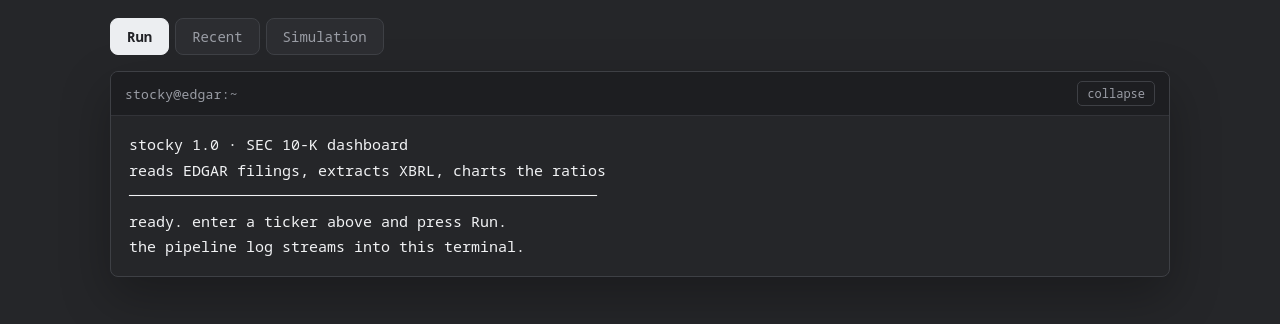
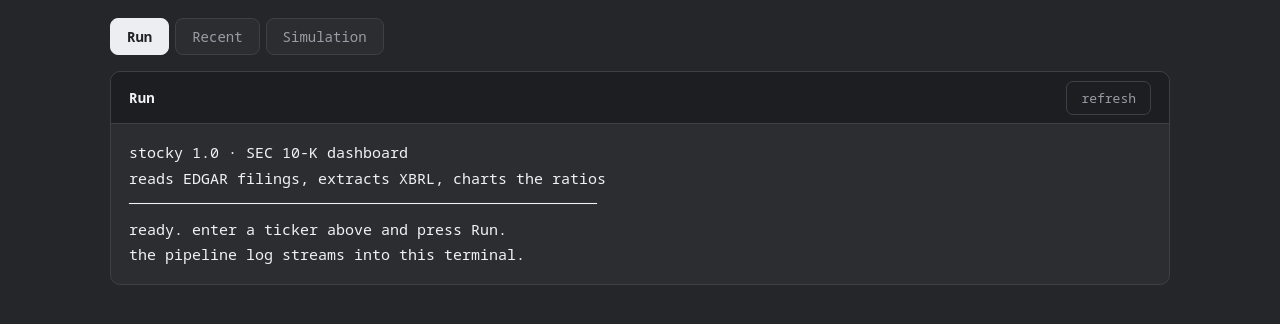
Before and after one commit to jorgecanut/10kanalyzer, a Flask app: page / in a window 1280 px wide. Shown: the part 140-464 px from the top of the page. Run offline with Flask 3, Linux system fonts and the light colour scheme; data that the repository does not hold is empty.

Commit message:
Unify tab panels and move simulation data beside chart

```diff
--- a/templates/index.html
+++ b/templates/index.html
@@ -147,65 +147,68 @@
   .muted { color:var(--muted); font-size:13px; }
   .hidden { display:none; }
 
-  /* Simulation: one window, separated inside. */
-  .sim-window { padding:0; overflow:hidden; }
-  .sim-head { display:flex; justify-content:space-between; gap:12px; align-items:center; flex-wrap:wrap;
-              padding:14px 18px; border-bottom:1px solid var(--line); }
-  .sim-block { padding:16px 18px; border-bottom:1px solid var(--line); }
-  .sim-block:last-child { border-bottom:0; }
-  .sim-block h3 { margin:0 0 12px; font-size:13px; color:var(--muted); font-weight:600;
+  /* Panels: shared chrome for Run, Recent and Simulation. */
+  .panel { background:var(--surface); border:1px solid var(--line); border-radius:10px;
+           margin-bottom:16px; overflow:hidden; }
+  .panel-head { display:flex; align-items:center; justify-content:space-between; gap:12px;
+                min-height:52px; padding:0 18px; background:var(--bar);
+                border-bottom:1px solid var(--line); flex-wrap:wrap; }
+  .panel-title { font-size:14px; font-weight:600; letter-spacing:.02em; }
+  .panel-actions { display:flex; align-items:center; gap:10px; flex-wrap:wrap; }
+  .panel-btn { padding:7px 14px; border:1px solid var(--line); border-radius:7px;
+               background:var(--bar); color:var(--muted); font-size:13px; cursor:pointer; }
+  .panel-btn:hover { color:var(--text); border-color:var(--muted); }
+  .panel-body { padding:16px 18px; }
+  .panel-head select { background:var(--bar); }
+  .panel-body > :first-child { margin-top:0; }
+  .panel-body > :last-child { margin-bottom:0; }
+
+  /* Simulation: market data left of the chart, projection underneath. */
+  .sim-row { display:grid; grid-template-columns:250px minmax(0,1fr); gap:20px; align-items:start; }
+  .sim-section h3, .sim-market h3 { margin:0 0 12px; font-size:12px; color:var(--muted); font-weight:600;
                                     text-transform:uppercase; letter-spacing:.04em; }
   .sim-meta { color:var(--muted); font-size:12px; margin:0 0 10px; }
   .sim-chart svg { display:block; width:100%; height:auto; cursor:crosshair; touch-action:none; }
   .sim-controls { display:flex; gap:6px; flex-wrap:wrap; margin-top:12px; }
-  .sim-controls button { padding:5px 10px; border:1px solid var(--line); border-radius:6px; background:var(--bg);
+  .sim-controls button { padding:5px 10px; border:1px solid var(--line); border-radius:6px; background:var(--bar);
                          color:var(--muted); font-size:12px; cursor:pointer; }
   .sim-controls button.active { background:var(--accent); border-color:var(--accent); color:var(--on-accent); }
-  .sim-stats, .sim-result { display:grid; grid-template-columns:repeat(auto-fit, minmax(190px, 1fr)); gap:0 20px; }
+  .sim-stats { display:block; }
+  .sim-result { display:grid; grid-template-columns:repeat(auto-fit, minmax(180px, 1fr)); gap:0 20px;
+                margin-top:14px; padding-top:10px; border-top:1px solid var(--line-soft); }
+  .sim-result:empty { display:none; }
   .stat { display:flex; justify-content:space-between; gap:12px; padding:7px 0;
           border-bottom:1px solid var(--line-soft); font-size:13px; }
   .stat:last-child { border-bottom:0; }
   .stat span:first-child { color:var(--muted); }
   .stat b { font-weight:600; }
+  .sim-section { margin-top:20px; padding-top:18px; border-top:1px solid var(--line); }
   .sim-form { display:grid; grid-template-columns:repeat(auto-fit, minmax(160px, 1fr)); gap:12px; align-items:end; }
   .sim-form label { display:block; font-size:12px; color:var(--muted); margin:0 0 5px; }
   .sim-form input { width:100%; padding:8px 10px; border:1px solid var(--line);
-                    border-radius:7px; background:var(--bg); color:var(--text); font-size:14px; }
+                    border-radius:7px; background:var(--bar); color:var(--text); font-size:14px; }
   .sim-mode { display:flex; gap:6px; }
   .sim-mode button { flex:1; padding:8px; border:1px solid var(--line); border-radius:7px;
-                     background:var(--bg); color:var(--muted); font-size:12px; cursor:pointer; }
+                     background:var(--bar); color:var(--muted); font-size:12px; cursor:pointer; }
   .sim-mode button.active { background:var(--accent); border-color:var(--accent); color:var(--on-accent); }
-  .sim-result { margin-top:14px; padding-top:6px; border-top:1px solid var(--line-soft); }
-  .sim-result:empty { display:none; }
   .sim-note { color:var(--muted); font-size:12px; margin:12px 0 0; }
+  @media (max-width:820px) {
+    .sim-row { grid-template-columns:1fr; }
+  }
   @media (max-width:600px) {
-    .sim-head, .sim-block { padding:12px 14px; }
+    .panel-head { padding:0 14px; }
+    .panel-body { padding:14px; }
+    .sim-form { grid-template-columns:1fr 1fr; }
   }
 
-  /* Terminal: same colour as the page background, retractable. */
-  .terminal { margin:6px 0 24px; background:var(--bg);
-              border:1px solid var(--line); border-radius:8px; overflow:hidden;
-              box-shadow:0 20px 50px rgba(0,0,0,.28); }
-  .term-bar { display:flex; align-items:center; justify-content:space-between; gap:12px;
-              padding:9px 14px; background:var(--bar); border-bottom:1px solid var(--line-soft); }
-  .terminal.collapsed .term-bar { border-bottom:0; }
-  .term-title { font:13px var(--mono);
-                color:var(--muted); letter-spacing:.02em; }
-  .term-toggle { border:1px solid var(--line); background:transparent; color:var(--muted); cursor:pointer;
-                 font:12px var(--mono);
-                 padding:3px 9px; border-radius:5px; }
-  .term-toggle:hover { color:var(--text); border-color:var(--muted); }
-  .term-body { max-height:360px; overflow:auto; padding:16px 18px;
-               font:15px/1.7 var(--mono);
-               color:var(--text); opacity:1;
-               transition:max-height .35s ease, opacity .25s ease, padding .35s ease; }
-  .terminal.collapsed .term-body { max-height:0; opacity:0; padding-top:0; padding-bottom:0; }
+  /* Terminal body: same panel chrome, monospace log. */
+  .term-body { max-height:360px; overflow:auto;
+               font:15px/1.7 var(--mono); color:var(--text); }
   .term-log { margin:0; font:inherit; color:inherit; white-space:pre-wrap; word-break:break-word; }
   .term-dim { color:var(--muted); }
   .term-ok { color:var(--green); }
   @media (max-width:600px) {
-    .term-body { font-size:14px; padding:14px; }
-    .terminal { margin:0 auto 18px; }
+    .term-body { font-size:14px; }
     header { padding:10px 14px; }
     .toolbar { padding:8px 14px; }
     .user-id { max-width:130px; }
@@ -271,13 +274,14 @@
 
   <!-- Run tab -->
   <section id="pane-run">
-    <section class="terminal" id="terminal">
-      <div class="term-bar" id="term-bar">
-        <span class="term-title">stocky@edgar:~</span>
-        <button id="term-toggle" class="term-toggle" onclick="toggleTerminal()"
-                aria-controls="term-body" aria-expanded="true">collapse</button>
+    <section class="panel" id="terminal">
+      <div class="panel-head">
+        <span class="panel-title">Run</span>
+        <span class="panel-actions">
+          <button class="panel-btn" onclick="refreshRun()">refresh</button>
+        </span>
       </div>
-      <div class="term-body" id="term-body">
+      <div class="panel-body term-body" id="term-body">
         <pre id="term-log" class="term-log" role="log" aria-live="polite">stocky 1.0 · SEC 10-K dashboard
 reads EDGAR filings, extracts XBRL, charts the ratios
 ────────────────────────────────────────────────────
@@ -290,28 +294,37 @@ the pipeline log streams into this terminal.</pre>
 
   <!-- Recent tab -->
   <section id="pane-recent" class="hidden">
-    <div class="card">
-      <div class="row" style="justify-content:space-between">
-        <strong>Recent runs</strong>
-        <a href="#" onclick="loadRecent();return false">refresh</a>
+    <div class="panel">
+      <div class="panel-head">
+        <span class="panel-title">Recent</span>
+        <span class="panel-actions">
+          <button class="panel-btn" onclick="loadRecent()">refresh</button>
+        </span>
       </div>
+      <div class="panel-body">
         <ul id="recent" class="recent"><li class="muted">Loading…</li></ul>
+      </div>
     </div>
     <div id="results-recent"></div>
   </section>
 
   <!-- Simulation tab -->
   <section id="pane-simulation" class="hidden">
-    <div class="card sim-window">
-      <div class="sim-head">
-        <strong>Simulation</strong>
-        <span class="row">
+    <div class="panel">
+      <div class="panel-head">
+        <span class="panel-title">Simulation</span>
+        <span class="panel-actions">
           <select id="sim-run" title="Successful run" onchange="loadSimulation(false)"></select>
-          <a href="#" onclick="initSimulation(true);return false">refresh</a>
+          <button class="panel-btn" onclick="initSimulation(true)">refresh</button>
         </span>
       </div>
-      <div class="sim-block">
+      <div class="panel-body">
         <p class="sim-meta" id="sim-status">Loading…</p>
+        <div class="sim-row">
+          <aside class="sim-market">
+            <h3 id="sim-title">Market data</h3>
+            <div id="sim-stats" class="sim-stats"><div class="stat"><span>Loading…</span><b>—</b></div></div>
+          </aside>
           <div class="sim-chart">
             <svg id="sim-svg" viewBox="0 0 900 430" role="img"
                  aria-label="Stock price history and investment projection"></svg>
@@ -327,11 +340,7 @@ the pipeline log streams into this terminal.</pre>
             </div>
           </div>
         </div>
-      <div class="sim-block">
-        <h3 id="sim-title">Market data</h3>
-        <div id="sim-stats" class="sim-stats"><div class="stat"><span>Loading…</span><b>—</b></div></div>
-      </div>
-      <div class="sim-block">
+        <div class="sim-section">
           <h3>Your projection</h3>
           <div class="sim-form">
             <div>
@@ -359,6 +368,7 @@ the pipeline log streams into this terminal.</pre>
             Estimates only; no taxes or fees.</p>
         </div>
       </div>
+    </div>
   </section>
 </main>
 
@@ -366,7 +376,6 @@ the pipeline log streams into this terminal.</pre>
 const $ = s => document.querySelector(s);
 let timer = null;
 let identityCache = '';
-let termCollapsed = false;
 
 const WELCOME = `stocky 1.0 · SEC 10-K dashboard
 reads EDGAR filings, extracts XBRL, charts the ratios
@@ -439,21 +448,26 @@ document.addEventListener('click', e => {
 
 /* Terminal ---------------------------------------------------------------- */
 
-function setTerminal(collapsed) {
-  termCollapsed = collapsed;
-  $('#terminal').classList.toggle('collapsed', collapsed);
-  $('#term-toggle').textContent = collapsed ? 'expand' : 'collapse';
-  $('#term-toggle').setAttribute('aria-expanded', String(!collapsed));
-}
-
-function toggleTerminal() { setTerminal(!termCollapsed); }
-
 function setTermLog(text) {
   const log = $('#term-log');
   if (log.textContent === text) return;
   log.textContent = text;
   const body = $('#term-body');
   body.scrollTop = body.scrollHeight;
+}
+
+async function refreshRun() {
+  const ticker = $('#ticker').value.trim().toUpperCase();
+  if (!ticker) return;
+  try {
+    const job = await (await fetch(`/api/status/${ticker}`)).json();
+    setStatus(job.status, job.status);
+    if (job.log) setTermLog(job.log);
+    if (job.status === 'done') loadResults(ticker, '#results-run');
+    if (job.status === 'queued' || job.status === 'running') poll(ticker);
+  } catch {
+    setStatus('error', 'error');
+  }
 }
 
 /* ------------------------------------------------------------------------ */
@@ -480,9 +494,6 @@ async function runTicker() {
   $('#results-run').innerHTML = '';
   setStatus('queued', 'queued');
   showTab('run');
-  // The terminal is the log: open it for the run, stream into it, and fold it
-  // away once the charts land.
-  setTerminal(false);
   setTermLog(`$ stocky run ${ticker} --filings ${filings}\nstarting pipeline…`);
   try {
     const res = await fetch('/api/run', {
@@ -512,14 +523,12 @@ function poll(ticker) {
         loadResults(ticker, '#results-run');
       } else if (job.status === 'error') {
         $('#run-btn').disabled = false;
-        setTerminal(false);
       } else {
         poll(ticker);
       }
     } catch (err) {
       setStatus('error', 'error');
       $('#run-btn').disabled = false;
-      setTerminal(false);
     }
   }, 2000);
 }
@@ -546,8 +555,6 @@ function renderResults(data, target) {
       </div>
     </div>
     <div class="grid">${grid}</div>`;
-  // Charts are visible now: get the terminal out of the way.
-  if (target === '#results-run') setTerminal(true);
 }
 
 async function loadRecent() {
@@ -847,7 +854,6 @@ loadIdentity();
     if (job.status === 'queued' || job.status === 'running') {
       $('#ticker').value = it.ticker;
       $('#run-btn').disabled = true;
-      setTerminal(false);
       poll(it.ticker);
       break;
     }
```
Lines whose indentation alone changed are shown as unchanged.
